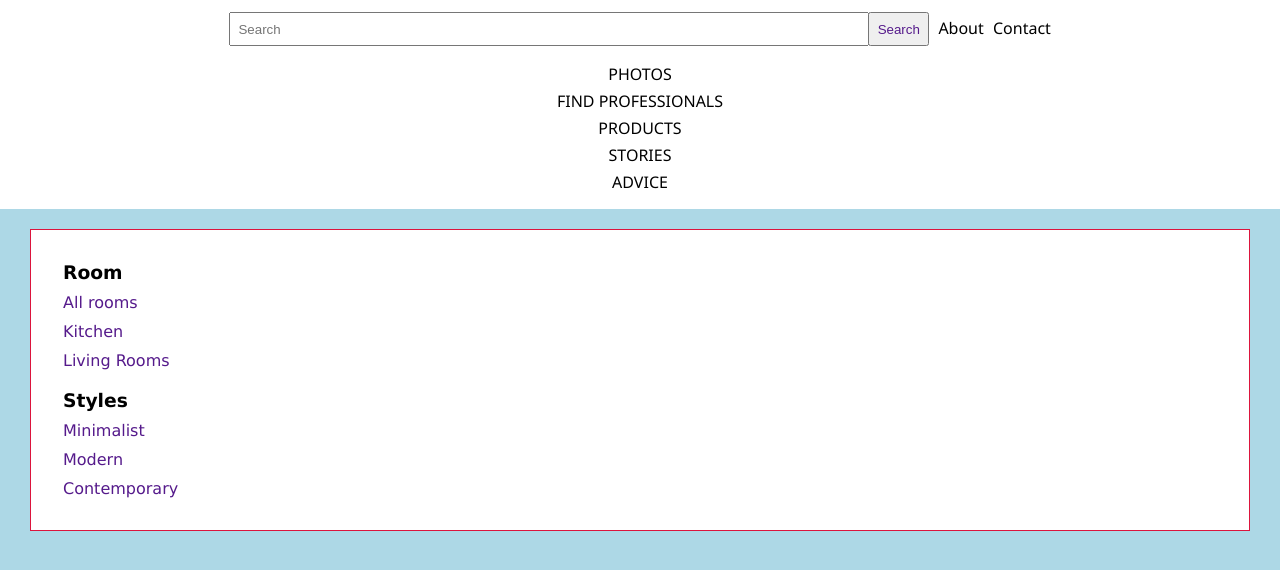
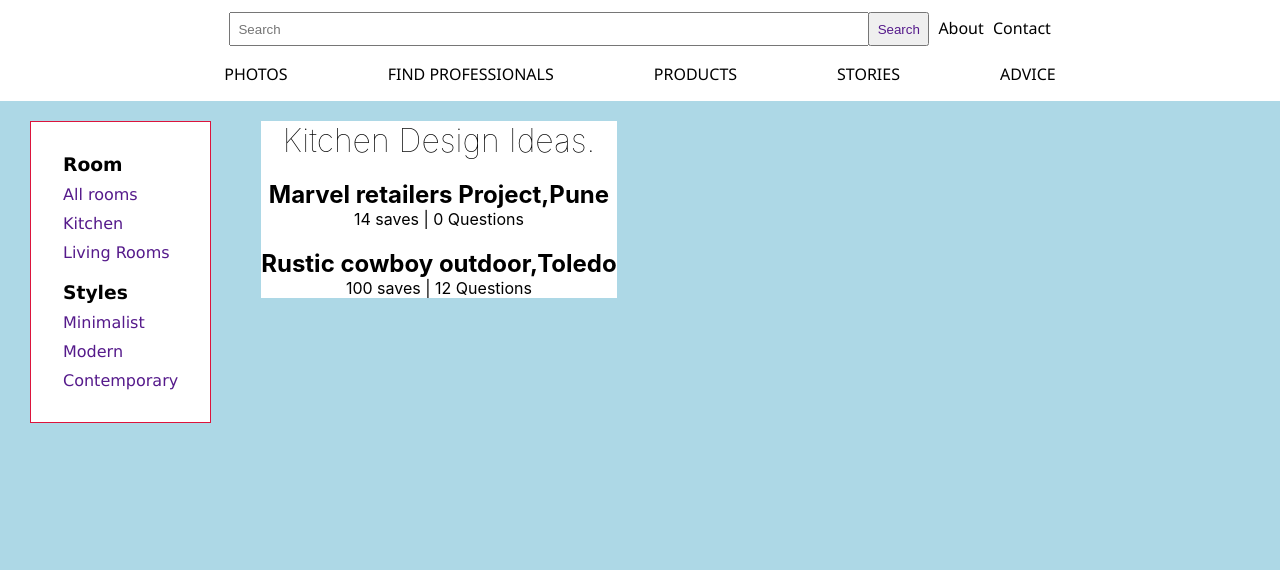
Before and after one commit to Pablo-cyber21/Houzz-clone-, a plain HTML site: page Houzz page 1/index.html in a window 1280 px wide. Drawn offline with Linux system fonts and the light colour scheme.

Commit message:
Added break point
Signed-off-by: Asiimawe Pablo <pasiimawe@gmail.com>

```diff
--- a/Houzz page 1/index.html
+++ b/Houzz page 1/index.html
@@ -35,6 +35,7 @@
       </div>
     </div>
     <div class="content">
+      <div class="highlights"></div>
       <div class="side-bar">
         <div class="rooms">
           <h3>Room</h3>
@@ -49,6 +50,21 @@
           <a class="style" href="">Contemporary</a>
         </div>
       </div>
+      <div class="highlights">
+        <div class="kitchen">
+          <h1>Kitchen Design Ideas.</h1>
+          <div class="kitchen-1">
+            <img src="" alt="" />
+            <h2>Marvel retailers Project,Pune</h2>
+            <p>14 saves | 0 Questions</p>
+          </div>
+          <div class="kitchen-2">
+            <img src="" alt="" />
+            <h2>Rustic cowboy outdoor,Toledo</h2>
+            <p>100 saves | 12 Questions</p>
+          </div>
+        </div>
+      </div>
     </div>
   </body>
 </html>
--- a/Houzz page 1/style.css
+++ b/Houzz page 1/style.css
@@ -9,14 +9,12 @@ body {
 }
 
 .navigation {
-  /* border: 3px solid red; */
   font-family: "Segoe UI", Tahoma, Geneva, Verdana, sans-serif;
   background-color: white;
   padding-bottom: 1em;
 }
 
 .nav-content1 {
-  /* border: 2px solid black; */
   padding: 0.77em 0em;
   text-align: center;
 }
@@ -42,7 +40,6 @@ input {
 }
 
 .nav-content2 {
-  /* border: 2px solid blueviolet; */
   text-transform: uppercase;
   font-weight: 550;
   font-size: 1em;
@@ -79,3 +76,31 @@ input {
   margin-top: 10px;
   text-decoration: none;
 }
+
+.kitchen {
+  font-family: -apple-system, BlinkMacSystemFont, "Segoe UI", Roboto, Oxygen,
+    Ubuntu, Cantarell, "Open Sans", "Helvetica Neue", sans-serif;
+  /* font-weight: 100; */
+  text-align: center;
+  background-color: white;
+  margin: 20px 20px;
+}
+
+h1 {
+  font-weight: 50;
+}
+
+@media (min-width: 700px) {
+  nav {
+    display: flex;
+    flex-direction: row;
+    justify-content: center;
+  }
+  .services + .services {
+    margin-left: 100px;
+  }
+  .content {
+    display: flex;
+    flex-direction: row;
+  }
+}
```
